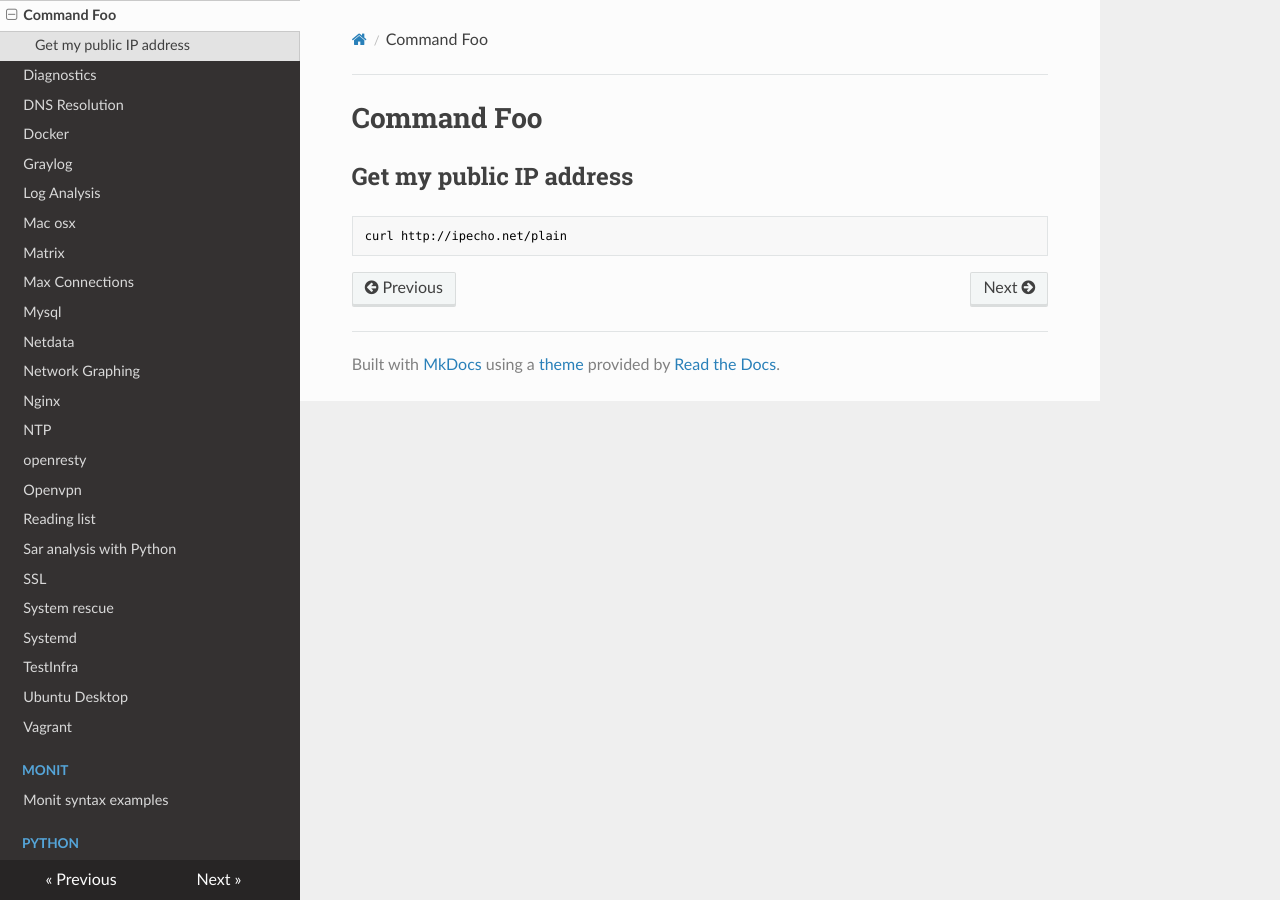
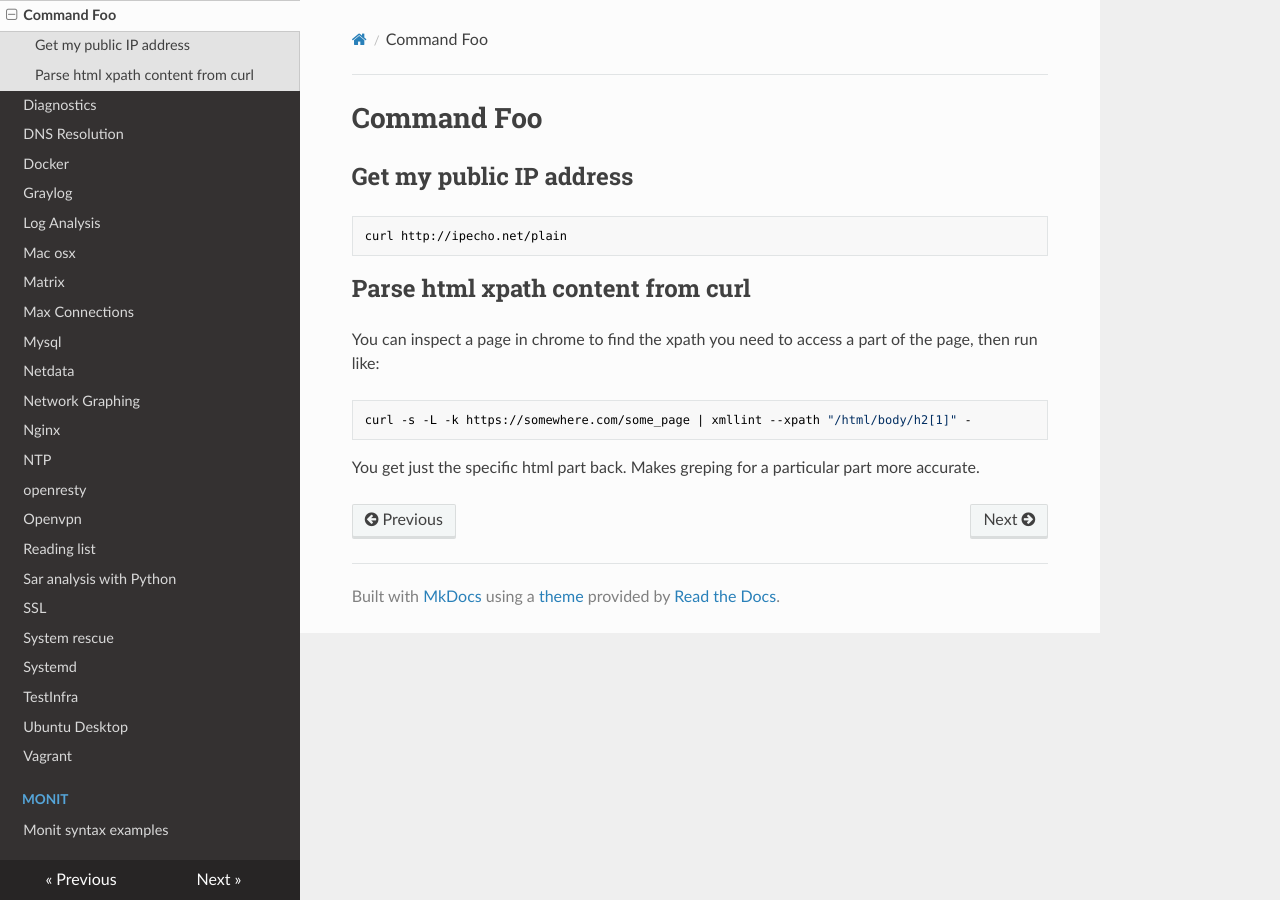
Before and after one commit to eagleeyec/icwiki, an MkDocs documentation site: the page built from docs/command_foo.md, in a window 1280 px wide. Built offline with MkDocs 1.6.1, drawn with Linux system fonts in a browser that asks for light colours; nearby versions of some CDN libraries.

Commit message:
Adding curl xmllint example

```diff
--- a/docs/command_foo.md
+++ b/docs/command_foo.md
@@ -3,3 +3,11 @@
 ## Get my public IP address
 
     curl http://ipecho.net/plain
+
+## Parse html xpath content from curl
+
+You can inspect a page in chrome to find the xpath you need to access a part of the page, then run like:
+
+    curl -s -L -k https://somewhere.com/some_page | xmllint --xpath "/html/body/h2[1]" -
+
+You get just the specific html part back. Makes greping for a particular part more accurate.
```
